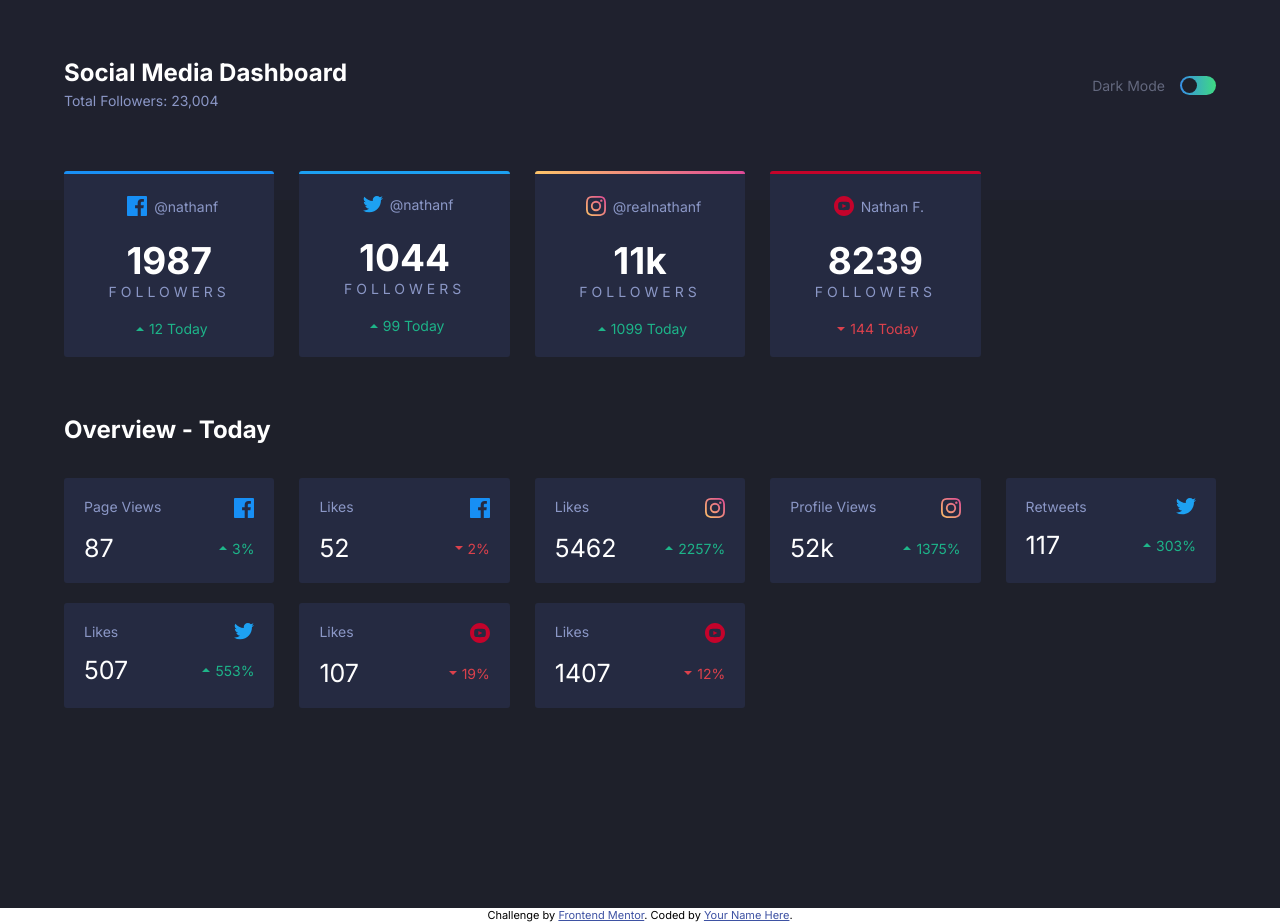
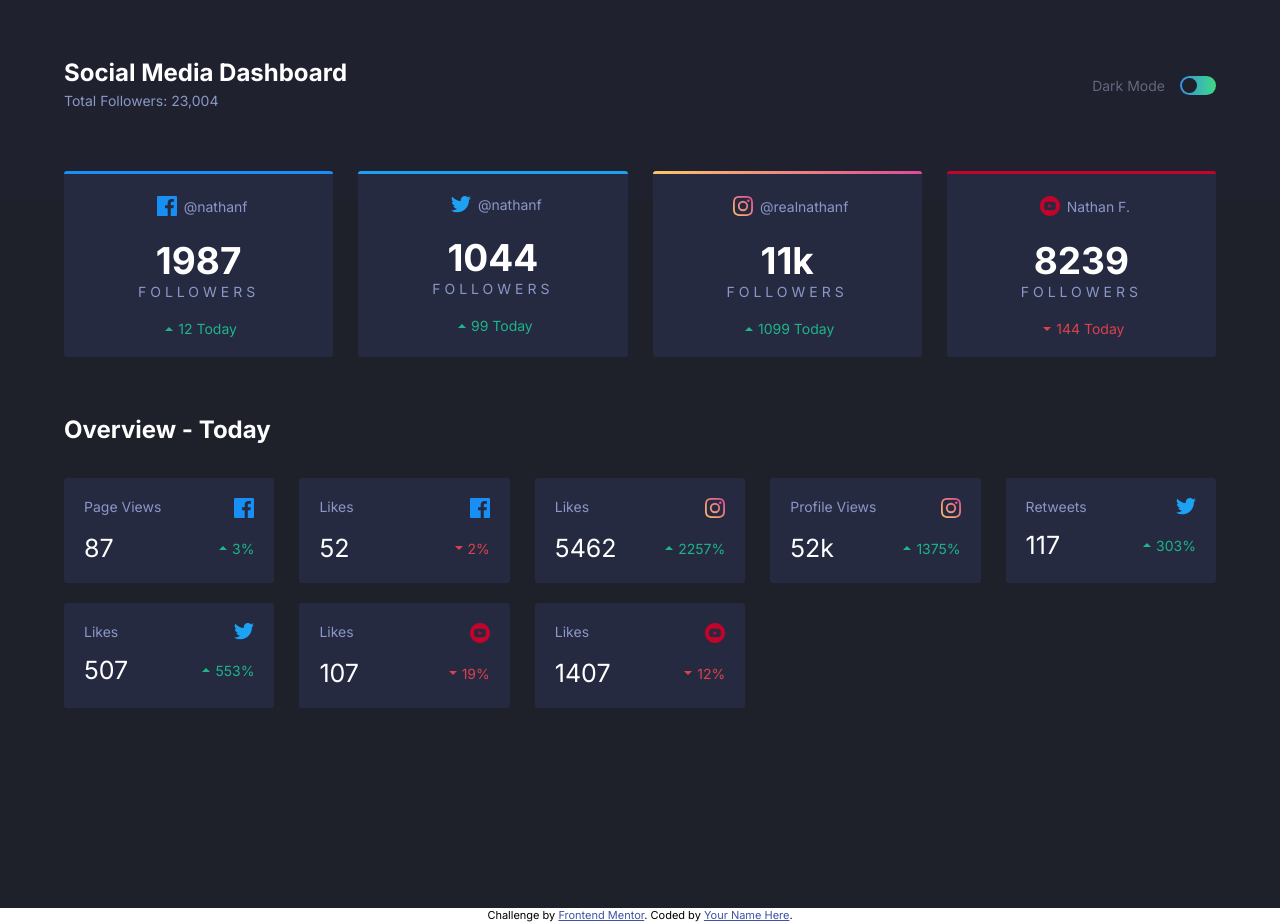
Before and after one commit to marinahambaryan/social-media-dashboard-with-theme-switcher-master, a plain HTML site: page index.html in a window 1280 px wide. Drawn offline with nearby package versions, Linux system fonts and the light colour scheme.

Commit message:
style changes on container min-width and gris styling on dashboard

```diff
--- a/styles.css
+++ b/styles.css
@@ -54,6 +54,7 @@
 
 .top-and-bottom {
   width: 90%;
+  max-width: 1440px;
   position: relative;
   bottom: 200px;
 }
@@ -171,7 +172,7 @@
 .dashboard-items-container {
   display: grid;
   grid-gap: 25px;
-  grid-template-columns: repeat(auto-fill, minmax(200px, 1fr));
+  grid-template-columns: repeat(auto-fit, minmax(200px, 1fr));
 }
 
 .item {
```
